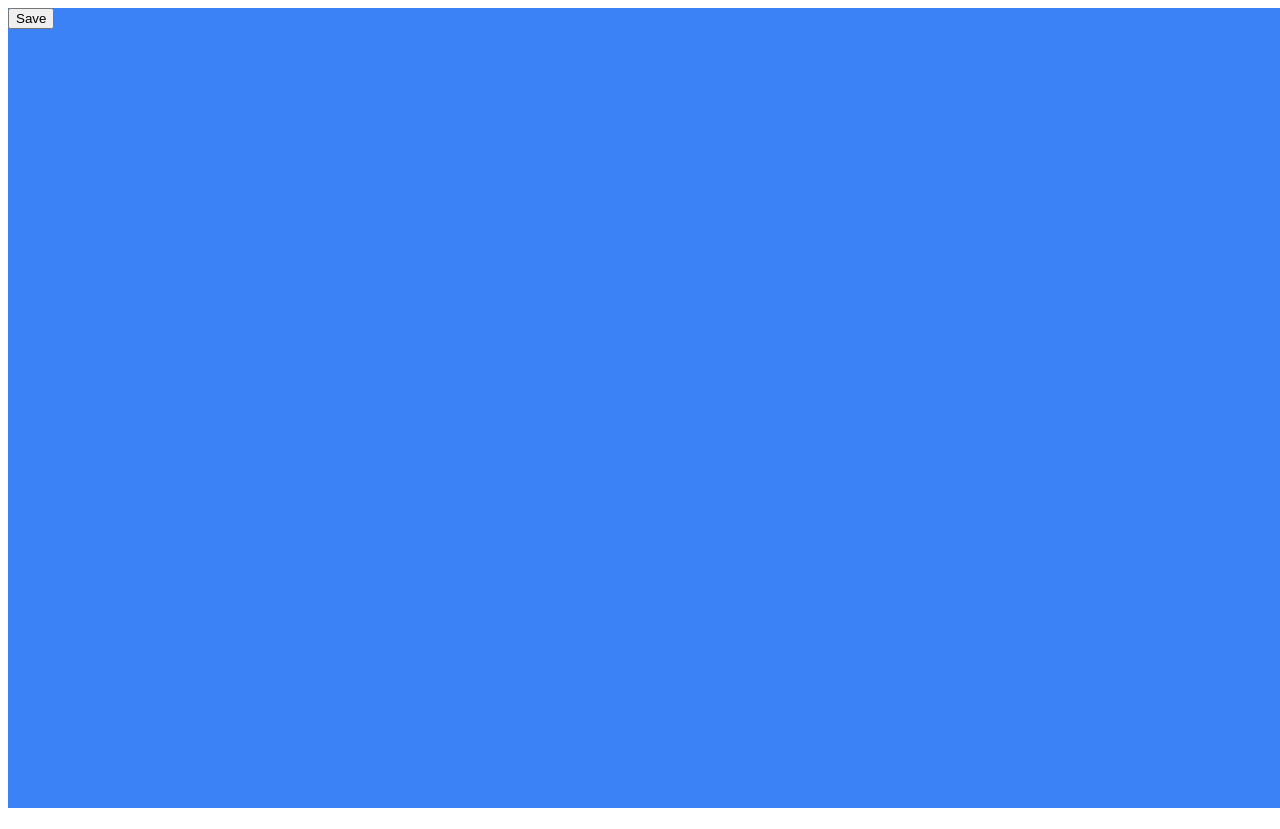
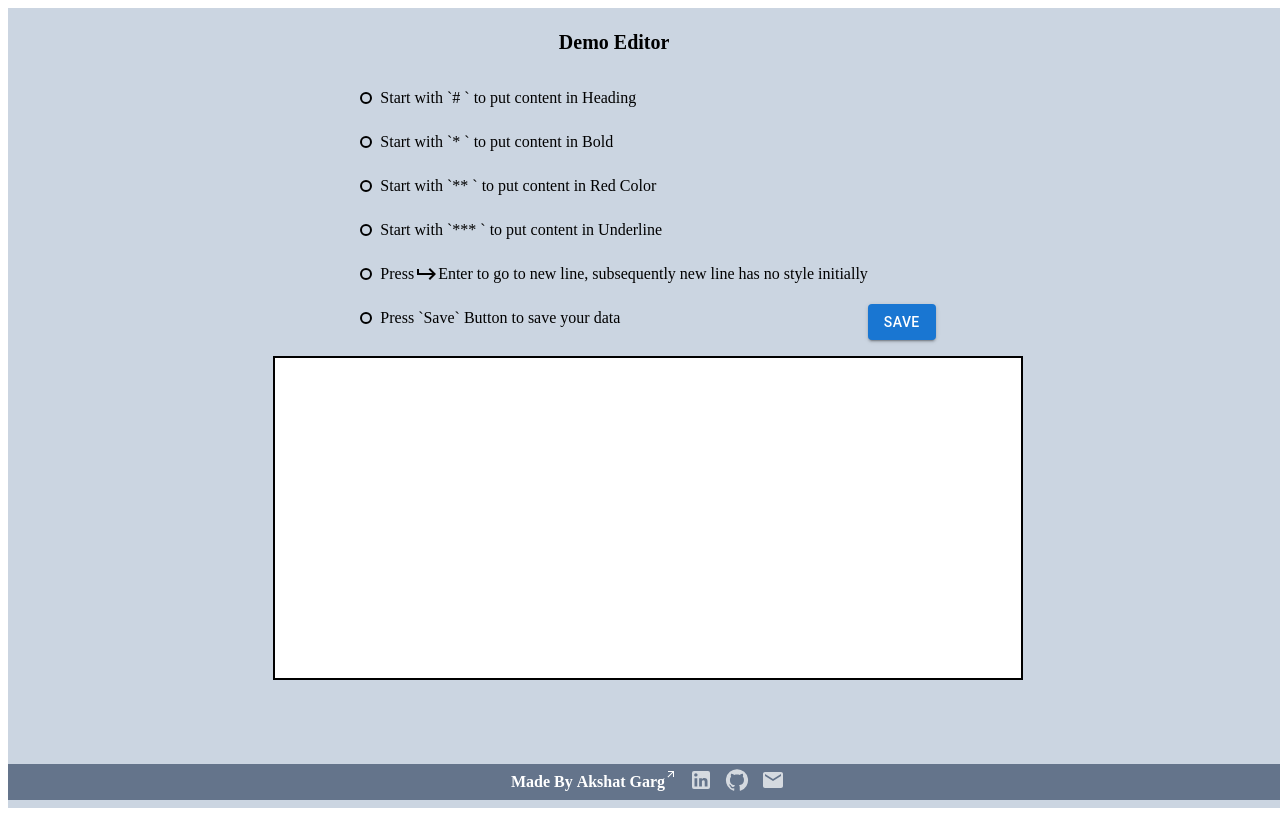
Before and after one commit to akshat-g-07/React-Sorcerer-Take-Home-Test, a React (Vite) app: page / in a window 1280 px wide. Built offline with nearby package versions, Linux system fonts and the light colour scheme.

Commit message:
Footer
Adding Footer Component
Fixing CSS
Using Semantic Tags

```diff
--- a/package.json
+++ b/package.json
@@ -10,6 +10,10 @@
     "preview": "vite preview"
   },
   "dependencies": {
+    "@emotion/react": "^11.11.3",
+    "@emotion/styled": "^11.11.0",
+    "@mui/icons-material": "^5.15.4",
+    "@mui/material": "^5.15.4",
     "draft-js": "^0.11.7",
     "react": "^18.2.0",
     "react-dom": "^18.2.0"
--- a/src/App.jsx
+++ b/src/App.jsx
@@ -1,3 +1,4 @@
+import KeyboardReturnIcon from "@mui/icons-material/KeyboardReturn";
 import "./App.css";
 import { useState } from "react";
 import {
@@ -9,6 +10,8 @@ import {
   convertToRaw,
 } from "draft-js";
 import "../node_modules/draft-js/dist/Draft.css";
+import Footer from "./components/Footer";
+import { Button } from "@mui/material";
 
 function App() {
   const [editorState, setEditorState] = useState(() => {
@@ -323,10 +326,6 @@ function App() {
     return "not-handled";
   };
 
-  const handleReturn = (e, editorState) => {
-    // console.log(e);
-  };
-
   const handleSave = () => {
     const contentState = editorState.getCurrentContent();
     const content = convertToRaw(contentState);
@@ -337,17 +336,52 @@ function App() {
 
   return (
     <>
-      <div className="bg-blue-500 h-screen w-screen">
-        <button onClick={handleSave}>Save</button>
+      <main className="bg-slate-300 h-screen w-screen flex flex-col items-center">
+        <div className="flex items-end justify-around mb-4">
+          <div>
+            <p className="font-bold text-xl w-full text-center">Demo Editor</p>
+            <div className="flex items-center">
+              <p className="border-2 border-black border-solid rounded-full h-2 w-2 mr-2" />
+              Start with `# ` to put content in Heading
+            </div>
+            <div className="flex items-center">
+              <p className="border-2 border-black border-solid rounded-full h-2 w-2 mr-2" />
+              Start with `* ` to put content in Bold
+            </div>
+            <div className="flex items-center">
+              <p className="border-2 border-black border-solid rounded-full h-2 w-2 mr-2" />
+              Start with `** ` to put content in Red Color
+            </div>
+            <div className="flex items-center">
+              <p className="border-2 border-black border-solid rounded-full h-2 w-2 mr-2" />
+              Start with `*** ` to put content in Underline
+            </div>
+            <div className="flex items-center">
+              <p className="border-2 border-black border-solid rounded-full h-2 w-2 mr-2" />
+              Press <KeyboardReturnIcon sx={{ transform: "scaleX(-1)" }} />{" "}
+              Enter to go to new line, subsequently new line has no style
+              initially
+            </div>
+            <div className="flex items-center">
+              <p className="border-2 border-black border-solid rounded-full h-2 w-2 mr-2" />
+              Press `Save` Button to save your data
+            </div>
+          </div>
+          <Button variant="contained" onClick={handleSave}>
+            Save
+          </Button>
+        </div>
+        <div className="bg-white h-2/5 w-7/12 border-2 border-black border-solid">
           <Editor
             editorState={editorState}
             onChange={setEditorState}
             handleBeforeInput={handleBeforeInput}
-          handleReturn={handleReturn}
             handleKeyCommand={handleKeyCommand}
             customStyleMap={inlineStyleMap}
           />
         </div>
+      </main>
+      <Footer />
     </>
   );
 }
--- /dev/null
+++ b/src/components/Footer.jsx
@@ -0,0 +1,62 @@
+import LinkedInIcon from "@mui/icons-material/LinkedIn";
+import GitHubIcon from "@mui/icons-material/GitHub";
+import MailIcon from "@mui/icons-material/Mail";
+import ArrowOutwardIcon from "@mui/icons-material/ArrowOutward";
+import { Tooltip } from "@mui/material";
+
+const Footer = () => {
+  return (
+    <footer className="fixed w-screen cursor-pointer bottom-0 h-auto flex justify-center items-center text-center font-semibold py-1 bg-slate-500 text-white">
+      Made By&nbsp;
+      <a
+        href="https://akshat-garg.netlify.app"
+        target="_blank"
+        rel="noreferrer"
+        className="no-underline"
+      >
+        <div className="hover:decoration-dotted hover:underline h-full flex items-center text-white">
+          Akshat Garg
+          <sup className="scale-50 origin-top-left">
+            <ArrowOutwardIcon />
+          </sup>
+        </div>
+      </a>
+      <div className="animate-pulse">
+        <Tooltip title="LinkedIn">
+          <a
+            href="https://www.linkedin.com/in/akshat-garg-580322241/"
+            target="_blank"
+            rel="noreferrer"
+            className="text-white"
+          >
+            <LinkedInIcon />
+          </a>
+        </Tooltip>
+        &nbsp; &nbsp;
+        <Tooltip title="Github">
+          <a
+            href="https://github.com/akshat-g-07"
+            target="_blank"
+            rel="noreferrer"
+            className="text-white"
+          >
+            <GitHubIcon />
+          </a>
+        </Tooltip>
+        &nbsp; &nbsp;
+        <Tooltip title="Mail: akshatg805@gmail.com">
+          <a
+            href="mailto:akshatg805@gmail.com"
+            target="_blank"
+            rel="noreferrer"
+            className="text-white"
+          >
+            <MailIcon />
+          </a>
+        </Tooltip>
+      </div>
+    </footer>
+  );
+};
+
+export default Footer;
```
Also changed, not shown: 1 other file (tests, documents, lock files or other folders). Lines whose indentation alone changed are shown as unchanged.
